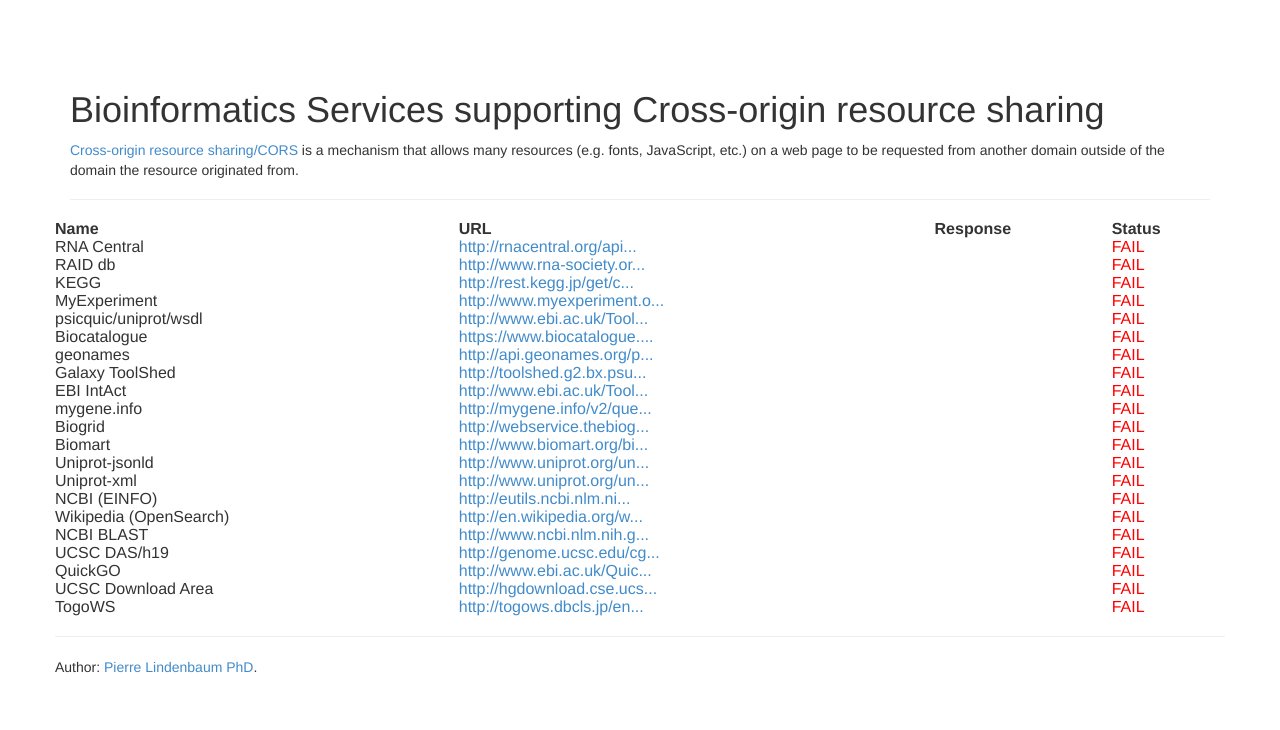
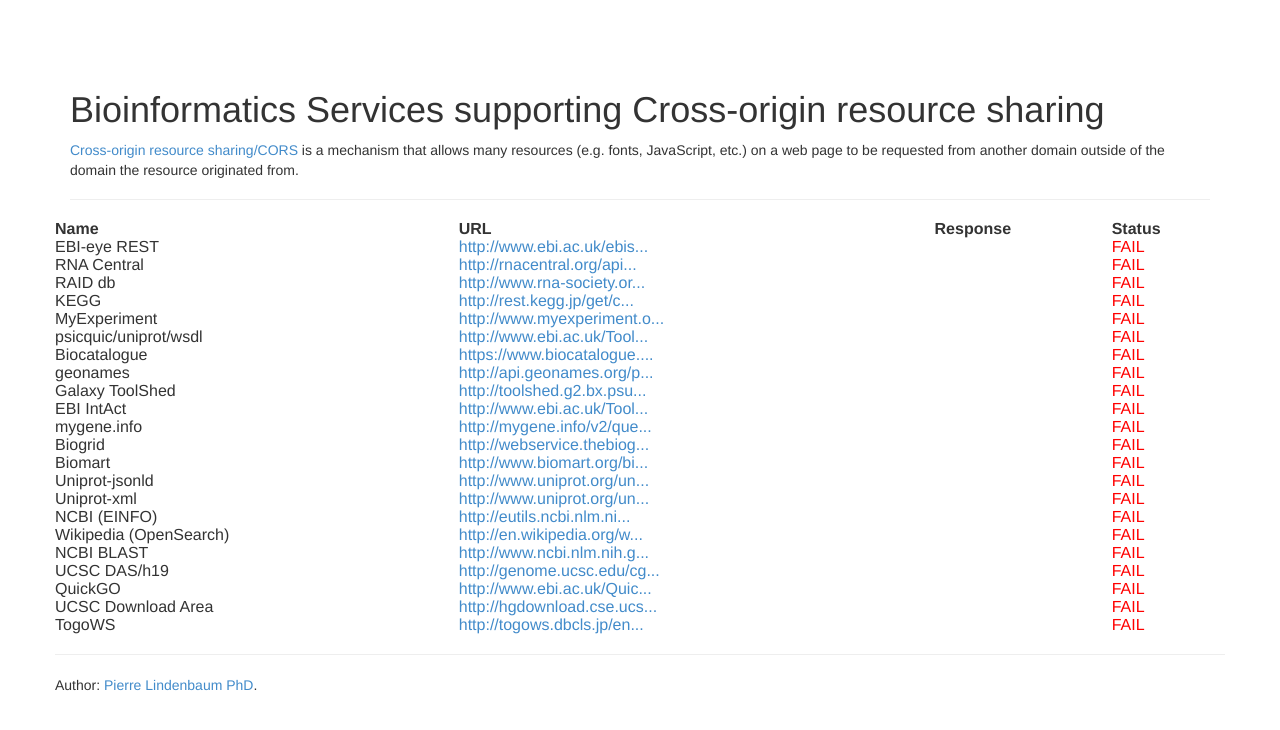
Before and after one commit to lindenb/lindenb.github.com, a plain HTML site: page pages/cors/index.html in a window 1280 px wide. Drawn offline with Linux system fonts and the light colour scheme; no server answers.

Commit message:
Update index.html
added EBI rest: http://www.ebi.ac.uk/Tools/webservices/services/eb-eye_rest

```diff
--- a/pages/cors/index.html
+++ b/pages/cors/index.html
@@ -11,6 +11,10 @@
 <script>
 var targetIndex=-1;
 var TARGETS=[
+	{
+		"name":"EBI-eye REST",
+		"url":"http://www.ebi.ac.uk/ebisearch/ws/rest/uniprot/entry/WAP_RAT,WAP_MOUSE?format=json",
+	},
 	{
 		"name":"RNA Central",
 		"url":"http://rnacentral.org/api/v1/rna/URS0000000001/?flat=true"
```
